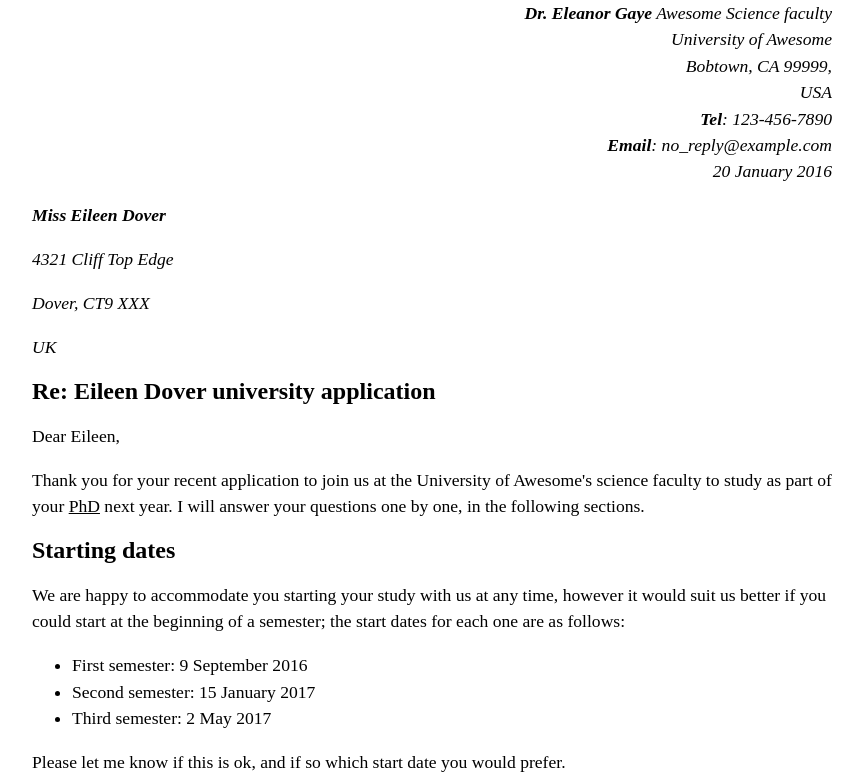
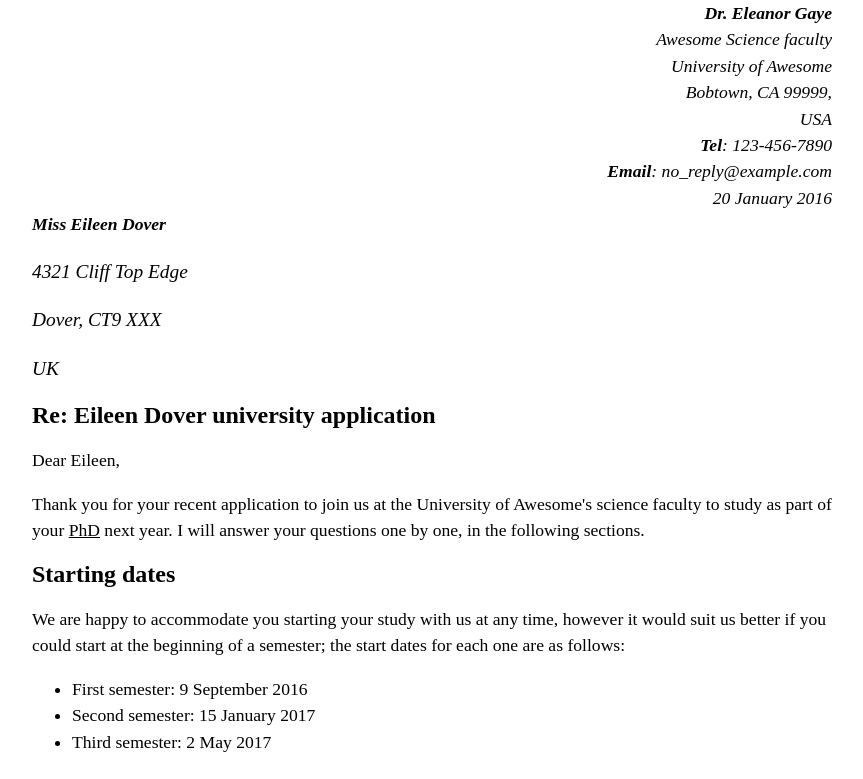
Before and after one commit to komatuna10/git-tutorial, a plain HTML site: page index.html in a window 1280 px wide. Shown: the top 779 px of the page, without its empty margins (208-1071 px from the left). Drawn offline with Linux system fonts and the light colour scheme.

Commit message:
再１６

```diff
--- a/index.html
+++ b/index.html
@@ -7,7 +7,7 @@
 
 <body>
   <div class="sender-column">
-    <address><strong>Dr. Eleanor Gaye</strong>
+    <address><strong>Dr. Eleanor Gaye</strong><br>
       Awesome Science faculty<br>
       University of Awesome<br>
       Bobtown, CA 99999,<br>
@@ -20,12 +20,12 @@
   </div>
 
 
-  <i>
-    <p><strong>Miss Eileen Dover</strong></p>
-    <p>4321 Cliff Top Edge</p>
-    <p>Dover, CT9 XXX</p>
-    <p>UK</p>
-  </i>
+  <address>
+    <strong>Miss Eileen Dover</strong><br>
+    <p>4321 Cliff Top Edge<br>
+    <p>Dover, CT9 XXX</br>
+    <p>UK<br>
+  </address>
 
 
 
@@ -101,7 +101,7 @@
 
   <p>Dr Eleanor Gaye</p>
 
-  <p>University of Awesome motto: "Be awesome to each other." -- The memoirs of Bill S Preston, Esq</p>
+  <p>University of Awesome motto: "Be awesome to each other." --,<i>The memoirs of Bill S Preston, Esq</i></p>
 </body>
 
 </html>
```
